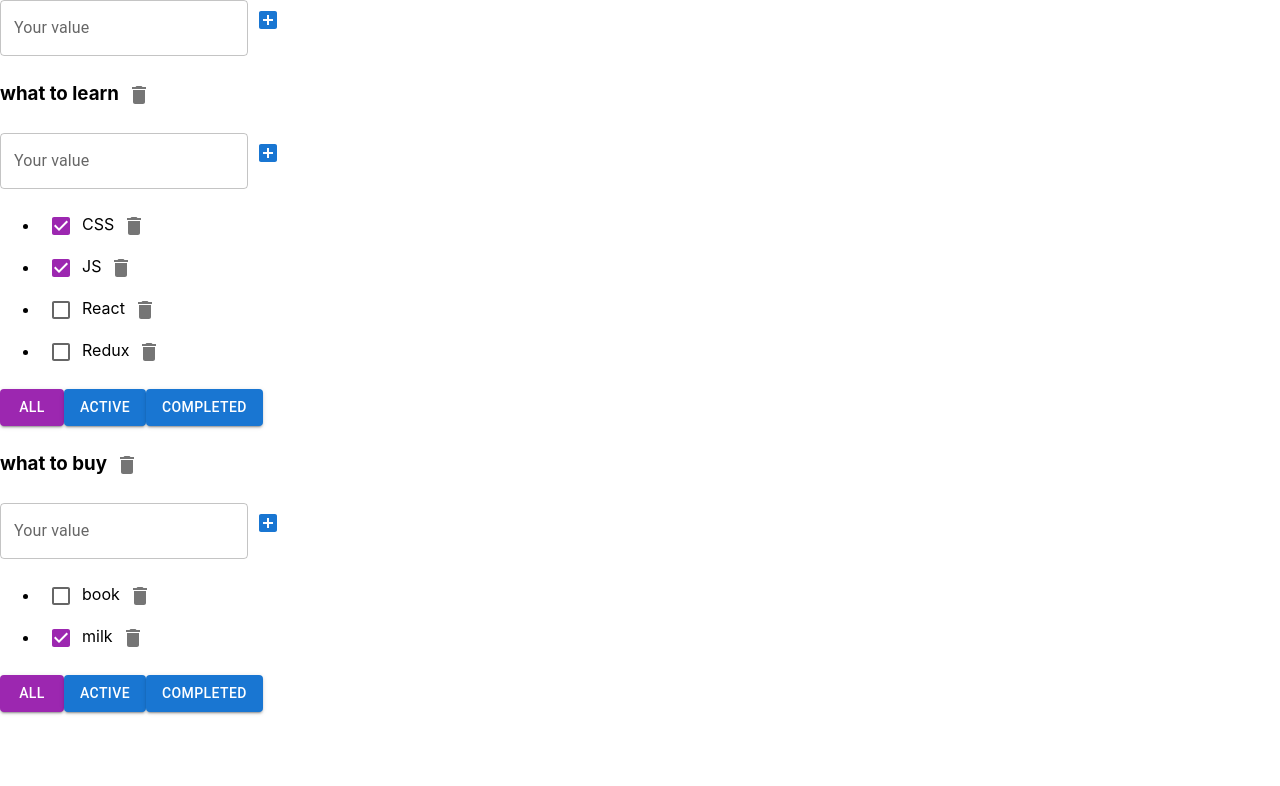
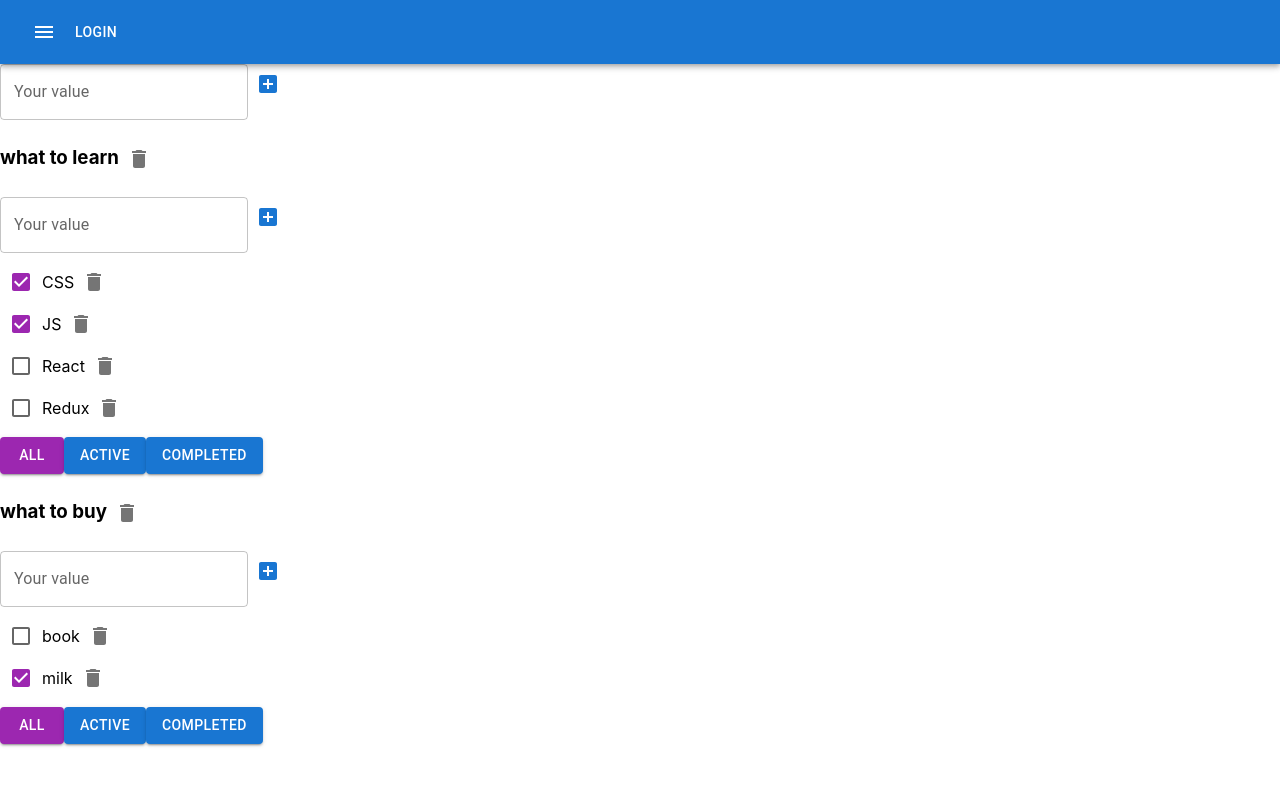
Before and after one commit to Kat10-4/my-todolist, a React (Create React App) app: page / in a window 1280 px wide. Shown: the top 786 px of the page. Built offline with nearby package versions, Linux system fonts and the light colour scheme.

Commit message:
add MUI App Bar

```diff
--- a/src/App.tsx
+++ b/src/App.tsx
@@ -3,6 +3,8 @@ import './App.css';
 import { ToDoList} from './components/ToDoList/ToDoList';
 import {v1} from 'uuid';
 import {AddItemForm} from './components/AddItemForm/AddItemForm';
+import {AppBar, Button, IconButton, Toolbar} from '@mui/material';
+import MenuIcon from '@mui/icons-material/Menu';
 
 type ToDoListsType = {
     id: string,
@@ -96,6 +98,14 @@ function App() {
 
 
     return <div className="App">
+        <AppBar position="static">
+            <Toolbar>
+                <IconButton color="inherit">
+                    <MenuIcon />
+                </IconButton>
+                <Button color="inherit">Login</Button>
+            </Toolbar>
+        </AppBar>
         <AddItemForm addItem={addToDoList}/>
         {toDoLists.map((tl) => {
             return <ToDoList
--- a/src/components/ToDoList/ToDoListBody.tsx
+++ b/src/components/ToDoList/ToDoListBody.tsx
@@ -3,7 +3,7 @@ import React, {ChangeEvent} from 'react';
 import {TaskType} from '../../App';
 import {EditableSpan} from '../EditableSpan/EditableSpan';
 import {ButtonType} from './ToDoList';
-import {Button, Checkbox, IconButton} from '@mui/material';
+import {Button, Checkbox, IconButton, List, ListItem} from '@mui/material';
 import {Delete} from '@mui/icons-material';
 
 
@@ -40,7 +40,10 @@ export const ToDoListBody = ({
                 changeTaskStatus(t.id, e.currentTarget.checked, toDoListId)
             }
             return (
-                <li key={t.id} className={t.isDone ? 'is-done' : ''}>
+                <ListItem key={t.id}
+                          disableGutters
+                          disablePadding
+                          className={t.isDone ? 'is-done' : ''}>
                     <Checkbox checked={t.isDone}
                               color="secondary"
                               onChange={onChangeHandler}
@@ -51,7 +54,7 @@ export const ToDoListBody = ({
                                 onClick={onRemoveHandler}>
                         <Delete/>
                     </IconButton>
-                </li>)
+                </ListItem>)
         }
     )
 
@@ -59,9 +62,9 @@ export const ToDoListBody = ({
     return (
         <div>
             <AddItemForm addItem={addTaskHandler}/>
-            <ul>
+            <List>
                 {tasksList}
-            </ul>
+            </List>
             <div>
                 {filterButtons}
             </div>
```
